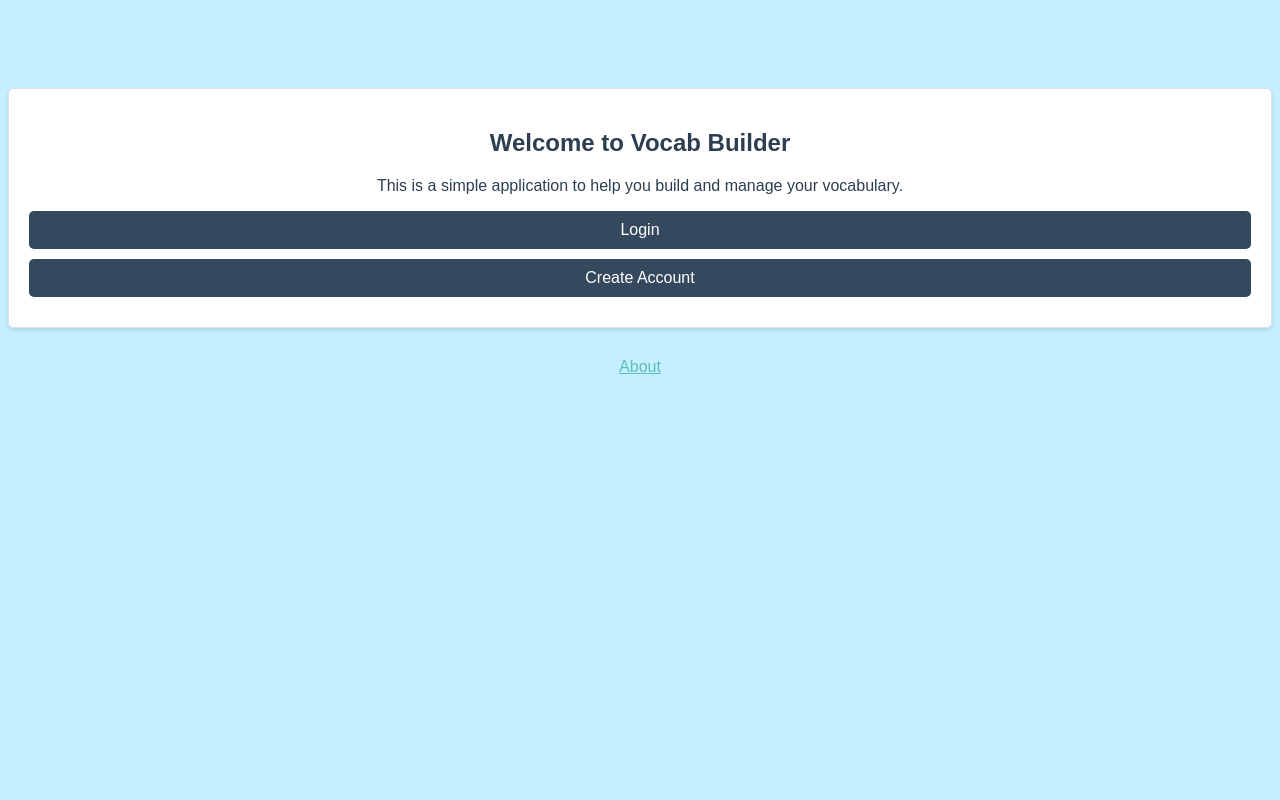
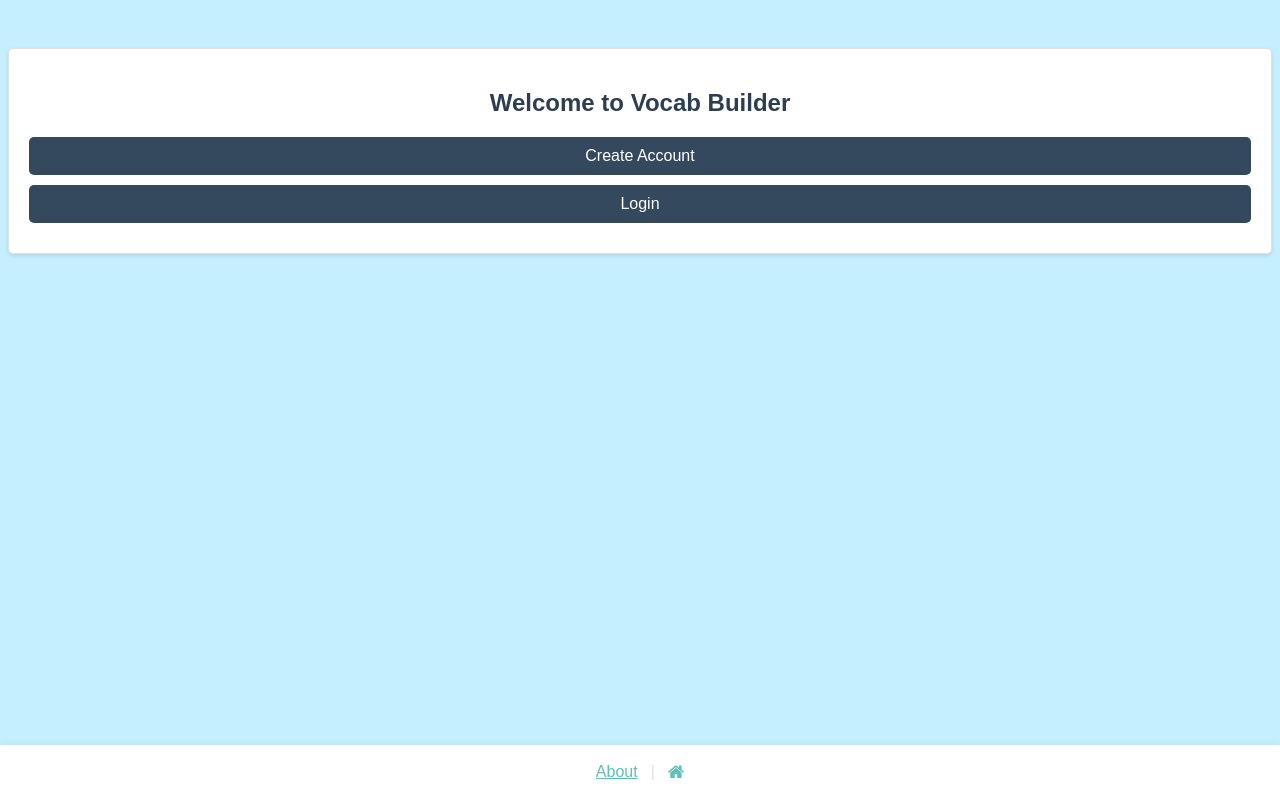
Before and after one commit to will-barnard/vocab-builder, a Vue app in the folder vue/: page / in a window 1280 px wide. Built offline with nearby package versions, Linux system fonts and the light colour scheme; no server answers.

Commit message:
register automagically logs in

```diff
--- a/vue/src/App.vue
+++ b/vue/src/App.vue
@@ -1,19 +1,15 @@
 <template>
   <div id="vocab-builder">
-    <div id="nav" class="top-nav" v-show="$store.state.token !== '' || ($store.state.token === '' && $route.name !== 'home')">
-      <p @click="$router.push({name: 'home'})">Home</p>
-      <p v-show="$store.state.token === ''" @click="$router.push({name: 'login'})">Login</p>
-      <p v-show="$store.state.token === ''" @click="$router.push({name: 'register'})">Register</p>
-      <p v-show="$store.state.token !== ''" @click="$router.push({name: 'list'})">My List</p>
-      <p v-show="$store.state.token !== ''" @click="$router.push({name: 'add'})">Add Word</p>
-    </div>
     <TopBanner />
 
     <router-view />
-    <footer v-show="$store.state.token !== ''" class="app-footer">
-      <span @click="$router.push({name: 'logout'})" class="footer-link">Logout</span>
-      <span class="footer-separator">|</span>
-
+    <footer  class="app-footer">
+      <span v-if="$route.name !== 'about'" @click="$router.push({name: 'about'})" class="footer-link">About</span>
+      <span v-if="$route.name !== 'about'" class="footer-separator">|</span>
+      <template v-if="$store.state.token !== ''">
+        <span @click="$router.push({name: 'logout'})" class="footer-link">Logout</span>
+        <span v-if="$store.state.token !== ''" class="footer-separator">|</span>
+      </template>
       <span @click="goHome" class="footer-link" title="Home">
         <i class="fa fa-home"></i>
       </span>
@@ -86,30 +82,8 @@ export default {
   padding: 10px;
   border-radius: 5px;;
 }
-.top-nav {
-  position: fixed;
-  top: 0;
-  left: 0;
-  right: 0;
-  width: 100%; /* Ensure it spans the full width */
-  box-sizing: border-box; /* Include padding in width calculation */
-  z-index: 1000;
-  background-color: #263545;
-  color: white;
-  padding: 10px;
-  text-align: center;
-  display: flex;
-  justify-content: center;
-  gap: 20px;
-  font-size: 1.2em;
-  font-weight: bold;
-}
-.top-nav p {
-  text-decoration: underline;
-  margin: 0px;
-}
 #vocab-builder {
-  padding-top: 60px; /* Adjust padding to account for fixed nav height */
+  padding-top: 20px; /* Reduced padding since no fixed nav */
 }
 .meaning {
     color: white;
@@ -133,11 +107,11 @@ export default {
   left: 0;
   right: 0;
   bottom: 0;
-  text-align: center;
+  text-align: center; /* Center align content */
   color: var(--text-color, #333);
   font-size: 1rem;
   background: var(--form-background-color, #fff);
-  padding: 18px 0 18px 0;
+  padding: 18px 0; /* Remove left padding */
   box-shadow: 0 -2px 8px rgba(0,0,0,0.04);
   z-index: 1001;
 }
--- a/vue/src/views/AboutView.vue
+++ b/vue/src/views/AboutView.vue
@@ -1,7 +1,7 @@
 <template>
     <div>
-        <h3>About</h3>
-        <p>This is a simple tool to help you as you build your vocabulary. Use the "Add Word" page to add words to your own custom list. The site will automatically pull a definition for the word. Then your list serves as a record of what words you have made effort to add to your vocabulary for your own personal reference.</p>
+        <h1 @click="$router.push({name: 'home'})" v-if="$store.state.token === ''">Vocab Builder</h1>
+\        <p>This is a simple tool to help you as you build your vocabulary. Use the "Add Word" page to add words to your own custom list. The site will automatically pull a definition for the word. Then your list serves as a record of what words you have made effort to add to your vocabulary for your own personal reference.</p>
     </div>
 </template>
 
@@ -11,5 +11,14 @@ export default {
 }
 </script>
 <style>
-
+    h1, h3 {
+        text-align: center;
+    }
+    p {
+        background-color: white;
+        box-shadow: 0 4px 6px rgba(0, 0, 0, 0.1);
+        border-radius: 8px;
+        padding: 15px;
+        margin: 20px;
+    }
 </style>
--- a/vue/src/views/HomeView.vue
+++ b/vue/src/views/HomeView.vue
@@ -2,10 +2,9 @@
   <div class="home">
     <div class="home-content" v-show="$store.state.token === ''">
       <h2>Welcome to Vocab Builder</h2>
-      <p>This is a simple application to help you build and manage your vocabulary.</p>
       <div class="generic-buttons">
+        <p @click="$router.push({name: 'register'})">Create Account</p>
         <p @click="$router.push({name: 'login'})">Login</p>
-        <p @click="$router.push({name: 'register'})">Create Account</p>
       </div>
     </div>
     <div class="home-content" v-show="$store.state.token != ''">
@@ -15,9 +14,6 @@
       </div>
 
     </div>
-    <footer class="home-footer">
-        <span @click="$router.push({name: 'about'})" class="footer-link">About</span>
-      </footer>
   </div>
 </template>
 
```
